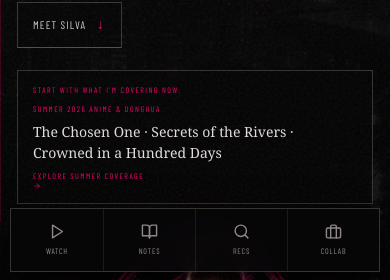
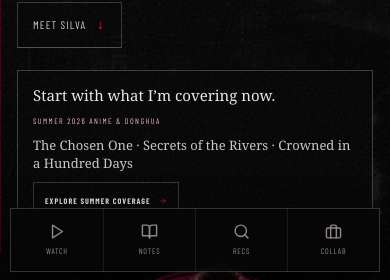
Before and after one commit to draftarc-lab/senpais1lva-site, a Next.js app: page / in a window 390 px wide. Shown: the part 564-844 px from the top of the page. Built offline with nearby package versions, Linux system fonts and the light colour scheme; no server answers.

Commit message:
Style summer coverage entry strip

```diff
--- a/app/donghua.css
+++ b/app/donghua.css
@@ -1,8 +1,11 @@
 .hero-logo { width: min(305px, 30vw); filter: drop-shadow(0 22px 38px rgba(0,0,0,.64)); }
-.current-covering-strip { width: min(100%, 620px); display: grid; grid-template-columns: 1fr; gap: 8px; align-items: center; margin-top: 22px; padding: 13px 15px; border: 1px solid rgba(238,233,226,.2); background: rgba(5,5,5,.78); box-shadow: 0 15px 35px rgba(0,0,0,.3); transition: border-color .25s ease, box-shadow .25s ease; }
-.current-covering-strip:hover, .current-covering-strip:focus-visible { border-color: rgba(237,0,102,.55); box-shadow: 0 16px 38px rgba(0,0,0,.36), 0 0 0 3px rgba(237,0,102,.12); }
-.current-covering-strip span { color: var(--signal); font-size: 8px; letter-spacing: .18em; text-transform: uppercase; }
-.current-covering-strip strong { max-width: 610px; color: #e4dcde; font-family: "Iowan Old Style", Georgia, serif; font-size: 14px; font-weight: 400; line-height: 1.45; }
+.current-covering-strip { width: min(100%, 620px); display: grid; grid-template-columns: minmax(0, 1fr) auto; gap: 9px 16px; align-items: center; margin-top: 22px; padding: 14px 15px; border: 1px solid rgba(238,233,226,.24); background: rgba(5,5,5,.8); box-shadow: 0 15px 35px rgba(0,0,0,.3); transition: border-color .25s ease, box-shadow .25s ease, background .25s ease; }
+.current-covering-strip:hover, .current-covering-strip:focus-visible { border-color: rgba(237,0,102,.62); background: rgba(10,8,10,.9); box-shadow: 0 16px 38px rgba(0,0,0,.36), 0 0 0 3px rgba(237,0,102,.12); }
+.current-covering-strip .coverage-invite { grid-column: 1 / -1; color: #eee9e2; font-family: "Iowan Old Style", Georgia, serif; font-size: 15px; letter-spacing: 0; line-height: 1.35; text-transform: none; }
+.current-covering-strip .coverage-topic { color: #edb4c8; font-size: 8px; letter-spacing: .18em; text-transform: uppercase; }
+.current-covering-strip strong { min-width: 0; color: #cfc7c9; font-family: "Iowan Old Style", Georgia, serif; font-size: 13px; font-weight: 400; line-height: 1.45; }
+.coverage-strip-cta { min-height: 32px; display: inline-flex; align-items: center; justify-content: center; gap: 8px; padding: 0 11px; border: 1px solid rgba(238,233,226,.2); color: #f3edf0; font-size: 8px; font-weight: 700; letter-spacing: .13em; text-transform: uppercase; }
+.coverage-strip-cta svg { color: var(--signal); }
 
 .audience-section { display: grid; grid-template-columns: .78fr 1.22fr; gap: 54px; align-items: stretch; padding: 48px 0 66px; border-top: 1px solid rgba(237,0,102,.22); }
 .audience-intro { display: flex; flex-direction: column; align-items: flex-start; justify-content: center; }
@@ -85,8 +88,9 @@
 
 @media (max-width: 800px) {
   .hero-logo { width: min(230px, 62vw); }
-  .current-covering-strip { grid-template-columns: 1fr; gap: 7px; }
+  .current-covering-strip { grid-template-columns: 1fr; gap: 9px; }
   .current-covering-strip strong { white-space: normal; line-height: 1.45; }
+  .coverage-strip-cta { width: fit-content; min-height: 38px; }
   .audience-section { grid-template-columns: 1fr; gap: 28px; padding: 38px 0 56px; }
   .audience-grid, .audience-grid--compact { grid-template-columns: 1fr; }
   .audience-platform-grid { grid-template-columns: 1fr 1fr; }
```
